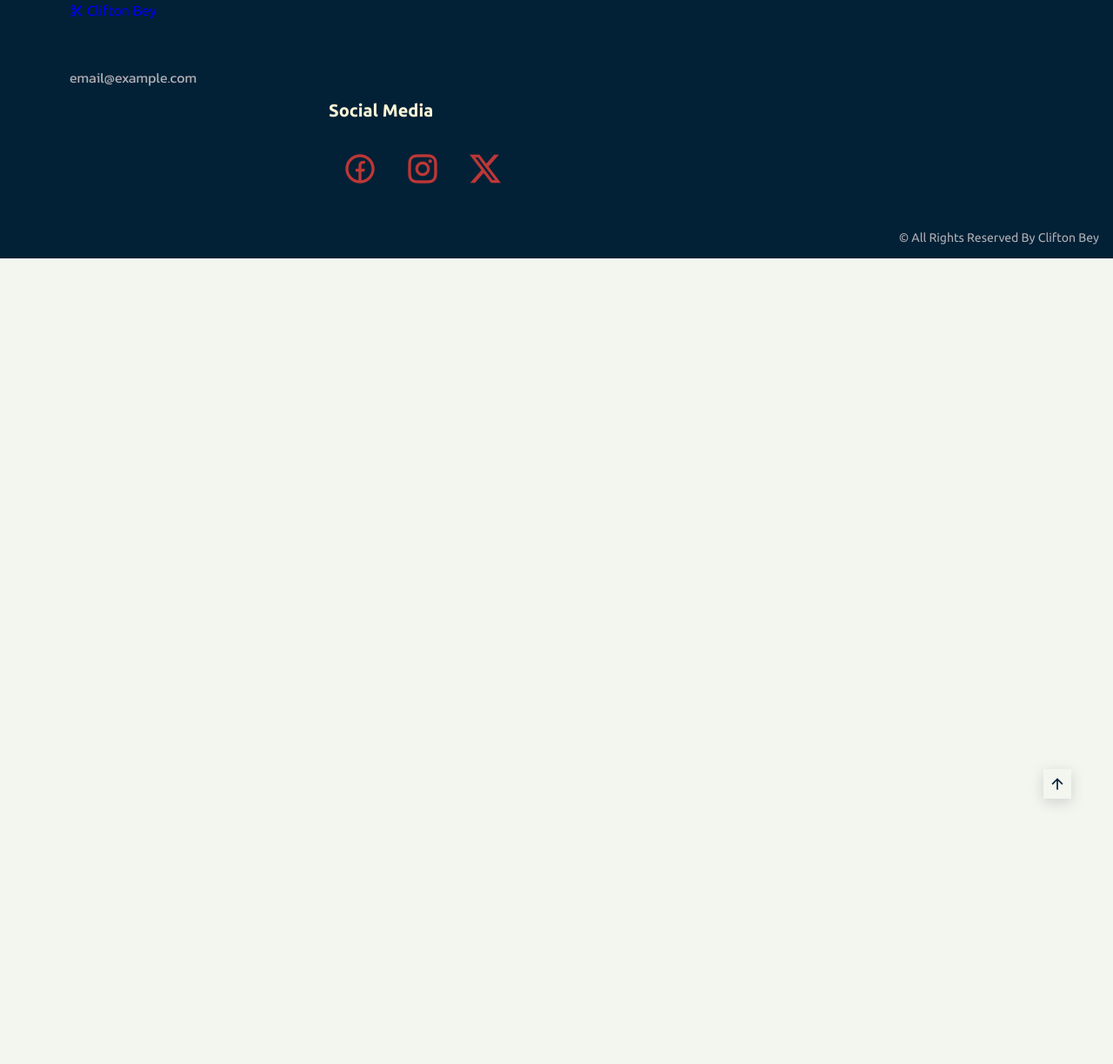
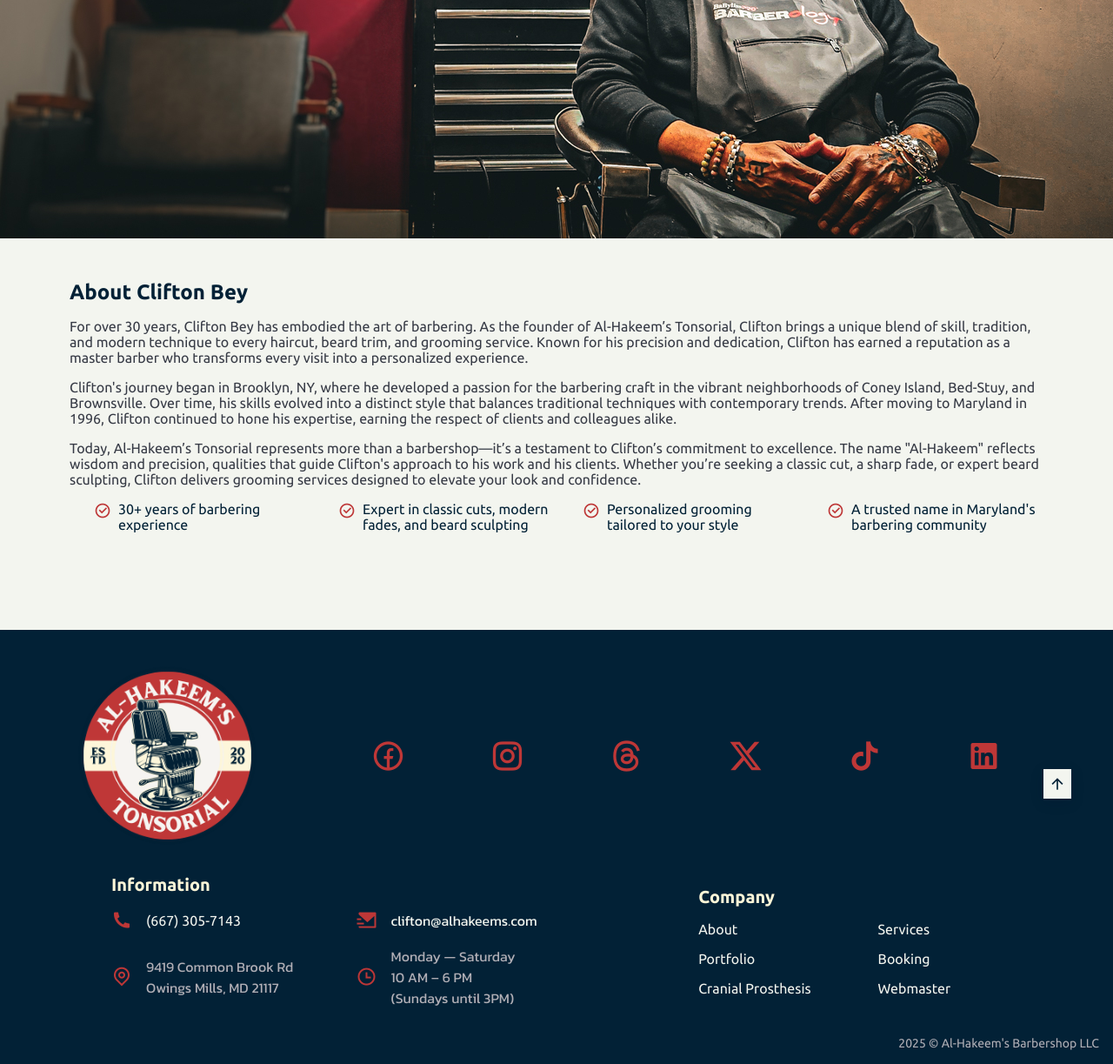
Before and after one commit to nick-poole/cliftonbey, a plain HTML site: page about.html in a window 1280 px wide. Shown: the part 282-1505 px from the top of the page at 87% size. Before the commit the page ends 800 px from the top, so only its background shows below. Drawn offline with nearby package versions, Linux system fonts and the light colour scheme.

Commit message:
feat: update homepage about section and begin /about.html construction

```diff
--- a/about.html
+++ b/about.html
@@ -29,8 +29,7 @@
 		<header class="header" id="header">
 			<nav class="nav container">
 				<a href="/index.html" class="nav__logo">
-					<i class="ri-scissors-fill"></i>
-					<span>Clifton Bey</span>
+					<img src="assets/images/logo/500/bar-bgrm-500x500.png" alt="" />
 				</a>
 
 				<div class="nav__menu" id="nav-menu">
@@ -73,92 +72,203 @@
 				</div>
 			</nav>
 		</header>
-		<main class="about">
+		<!-- <main class="about">
 			<div class="hero about__hero"></div>
 			<hgroup>
 				<h1 class="heading">About Clifton</h1>
 				<h2 class="subheading">Subhead</h2>
 			</hgroup>
 			<section></section>
+		</main> -->
+
+		<div class="hero about__hero">
+			<hgroup>
+				<h1 class="heading">Clifton Bey</h1>
+				<h2 class="subheading">A Legacy of Precision and Craftsmanship</h2>
+			</hgroup>
+		</div>
+		<main id="cranial">
+			<article id="cranialArticle">
+				<div class="container">
+					<section class="article__section">
+						<h2>About Clifton Bey</h2>
+
+						<p>
+							For over 30 years, Clifton Bey has embodied the art of barbering. As the founder of
+							Al-Hakeem’s Tonsorial, Clifton brings a unique blend of skill, tradition, and modern
+							technique to every haircut, beard trim, and grooming service. Known for his precision and
+							dedication, Clifton has earned a reputation as a master barber who transforms every visit
+							into a personalized experience.
+						</p>
+
+						<p>
+							Clifton's journey began in Brooklyn, NY, where he developed a passion for the barbering
+							craft in the vibrant neighborhoods of Coney Island, Bed-Stuy, and Brownsville. Over time,
+							his skills evolved into a distinct style that balances traditional techniques with
+							contemporary trends. After moving to Maryland in 1996, Clifton continued to hone his
+							expertise, earning the respect of clients and colleagues alike.
+						</p>
+
+						<p>
+							Today, Al-Hakeem’s Tonsorial represents more than a barbershop—it’s a testament to Clifton’s
+							commitment to excellence. The name "Al-Hakeem" reflects wisdom and precision, qualities that
+							guide Clifton's approach to his work and his clients. Whether you’re seeking a classic cut,
+							a sharp fade, or expert beard sculpting, Clifton delivers grooming services designed to
+							elevate your look and confidence.
+						</p>
+						<ul class="list grid cranial__list-grid">
+							<li class="list__item">
+								<i class="ri-checkbox-circle-line"></i>
+								30+ years of barbering experience
+							</li>
+							<li class="list__item">
+								<i class="ri-checkbox-circle-line"></i>
+								Expert in classic cuts, modern fades, and beard sculpting
+							</li>
+							<li class="list__item">
+								<i class="ri-checkbox-circle-line"></i>
+								Personalized grooming tailored to your style
+							</li>
+							<li class="list__item">
+								<i class="ri-checkbox-circle-line"></i>
+								A trusted name in Maryland's barbering community
+							</li>
+						</ul>
+					</section>
+				</div>
+			</article>
 		</main>
 		<!--========== FOOTER ==========-->
 		<footer class="footer">
 			<div class="footer__container container grid">
-				<div>
+				<div class="footer__masthead">
 					<a href="#" class="footer__logo">
-						<i class="ri-scissors-fill"></i>
-						<span>Clifton Bey</span>
+						<span class="visually-hidden">Al-Hakeem's Tonsorial Emblem</span>
+						<img src="assets/images/logo/500/emblem-bgrm-500x500.png" alt="" />
 					</a>
 
-					<p class="footer__description">
-						<br />
-					</p>
+					<!-- <p class="footer__description">The Art of Barbering, Perfected</p> -->
+				</div>
+				<div class="footer__social-box">
+					<div class="footer__social">
+						<a
+							href="https://www.facebook.com/alhakeemthebarber?mibextid=LQQJ4d"
+							title="View Clifton's Facebook Page"
+							target="_blank"
+							rel="noopener"
+							class="footer__social-link">
+							<i class="ri-facebook-circle-line"></i>
+						</a>
 
-					<address class="footer__email">email@example.com</address>
+						<a
+							href="https://www.instagram.com/alhakeemthebarber/"
+							title="Follow Clifton on Instagram"
+							target="_blank"
+							rel="noopener"
+							class="footer__social-link">
+							<i class="ri-instagram-line"></i>
+						</a>
+						<a
+							href="https://www.threads.net/@alhakeemthebarber"
+							title="Follow Clifton on Threads"
+							target="_blank"
+							rel="noopener"
+							class="footer__social-link">
+							<i class="ri-threads-line"></i>
+						</a>
+
+						<a
+							href="https://x.com/CliffAlHakeem"
+							title="Follow Clifton on X"
+							target="_blank"
+							rel="noopener"
+							class="footer__social-link">
+							<i class="ri-twitter-x-fill"></i>
+						</a>
+
+						<a href="#" title="Follow Clifton on TikTok" target="_blank" class="footer__social-link">
+							<i class="ri-tiktok-fill"></i>
+						</a>
+
+						<a
+							href="https://www.linkedin.com/in/clifton-al-hakeem-bey-970833a2/"
+							title="Follow Clifton on LinkedIn"
+							target="_blank"
+							rel="noopener"
+							class="footer__social-link">
+							<i class="ri-linkedin-box-fill"></i>
+						</a>
 					</div>
-
+				</div>
+			</div>
 			<div class="footer__content grid">
-					<div>
-						<h3 class="footer__title">Company</h3>
-
-						<ul class="footer__links">
+				<div class="footer__information">
+					<h3 class="footer__title">Information</h3>
+					<ul class="footer__list">
 						<li>
-								<a href="#about" class="footer__link">About</a>
+							<i class="ri-phone-fill"></i>
+							<a
+								href="tel:667-305-7143"
+								class="footer__link"
+								title="667-305-7143"
+								aria-label="Telephone Number: 6 6 7. 3 0 5. 7 1 4 3.">
+								(667) 305-7143
+							</a>
 						</li>
 
 						<li>
-								<a href="#services" class="footer__link">Services</a>
+							<i class="ri-mail-send-fill"></i>
+
+							<address class="footer__email">
+								<a href="mailto:clifton@alhakeems.com" class="footer__link">clifton@alhakeems.com</a>
+							</address>
 						</li>
-
 						<li>
-								<a href="#projects" class="footer__link">Portfolio</a>
-							</li>
-						</ul>
-					</div>
-
-					<div>
-						<h3 class="footer__title">Information</h3>
-
-						<ul class="footer__list">
-							<li>
+							<i class="ri-map-pin-line"></i>
 							<address class="footer__info">
-									537 Paper Street
+								9419 Common Brook Rd
 								<br />
-									Owings Mills, MD
+								Owings Mills, MD 21117
 							</address>
 						</li>
 
 						<li>
-								<address class="footer__info">9AM - 11PM</address>
+							<i class="ri-time-line"></i>
+							<address class="footer__info">
+								Monday &mdash; Saturday
+								<br />
+								10 AM &ndash; 6 PM
+								<br />
+								(Sundays until 3PM)
+							</address>
 						</li>
 					</ul>
 				</div>
+				<div class="footer__company">
+					<h3 class="footer__title">Company</h3>
+					<ul class="footer__links">
+						<li>
+							<a href="#about" class="footer__link" title="About">About</a>
+						</li>
 
-					<div>
-						<h3 class="footer__title">Social Media</h3>
+						<li>
+							<a href="#services" class="footer__link" title="Services">Services</a>
+						</li>
 
-						<div class="footer__social">
-							<a
-								href="#"
-								title="View Clifton's Facebook Page"
-								target="_blank"
-								class="footer__social-link">
-								<i class="ri-facebook-circle-line"></i>
-							</a>
+						<li>
+							<a href="#projects" class="footer__link" title="Portfolio">Portfolio</a>
+						</li>
+						<li><a href="#" class="footer__link">Booking</a></li>
+						<li><a href="/cranial-prosthesis.html" class="footer__link">Cranial Prosthesis</a></li>
 
-							<a href="#" title="Follow Clifton on Instagram" target="_blank" class="footer__social-link">
-								<i class="ri-instagram-line"></i>
-							</a>
-
-							<a href="#" title="Follow CLifton on X" target="_blank" class="footer__social-link">
-								<i class="ri-twitter-x-fill"></i>
-							</a>
-						</div>
-					</div>
+						<li>
+							<a href="https://nickpoole.dev" class="footer__link" title="Webmaster">Webmaster</a>
+						</li>
+					</ul>
 				</div>
 			</div>
 
-			<span class="footer__copy">&#169; All Rights Reserved By Clifton Bey</span>
+			<span class="footer__copy">2025 &#169; Al-Hakeem's Barbershop LLC</span>
 		</footer>
 
 		<!--========== SCROLL UP ==========-->
--- a/assets/css/styles.css
+++ b/assets/css/styles.css
@@ -357,7 +357,6 @@ img {
 	width: fit-content;
 	display: flex;
 	flex-direction: column;
-
 	align-items: end;
 	text-align: right;
 	gap: 1rem;
@@ -519,8 +518,11 @@ img {
 } */
 
 /*=============== ABOUT ===============*/
+.about.section {
+	padding-block: 4rem 1rem;
+}
 .about__container {
-	row-gap: 8rem;
+	row-gap: 1rem;
 }
 
 .about__data {
@@ -582,7 +584,7 @@ img {
 }
 
 .about__img-2 {
-	width: 350px;
+	width: 650px;
 	margin-right: 2.5rem;
 }
 
@@ -876,6 +878,14 @@ img {
 .black__section li {
 	color: var(--white-color);
 }
+
+.about__hero {
+	margin-top: 3.5rem;
+	height: 500px;
+	background-image: url('/assets/images/about-hero.jpg');
+	background-position: 80% 50%;
+}
+
 /*=============== CRANIAL ===============*/
 .cranial__hero {
 	height: 400px;
@@ -1183,14 +1193,14 @@ ol li::before {
 	}
 
 	.about__list {
-		grid-template-columns: repeat(1, 200px);
+		grid-template-columns: repeat(1, 300px);
 	}
 	.about__img-1 {
 		width: 150px;
 		left: 4rem;
 	}
 	.about__img-2 {
-		width: 200px;
+		width: 300px;
 		margin-right: 0;
 	}
 
@@ -1224,10 +1234,13 @@ ol li::before {
 /* For medium devices */
 @media screen and (min-width: 540px) {
 	.home__container,
-	.about__container,
 	.services__container,
 	.projects__container {
 		grid-template-columns: 360px;
+		justify-content: center;
+	}
+	.about__container {
+		grid-template-columns: 500px;
 		justify-content: center;
 	}
 	.contact__data {
@@ -1288,7 +1301,7 @@ ol li::before {
 	}
 
 	.nav {
-		height: calc(var(--header-height) + 2rem);
+		height: calc(var(--header-height) + 1rem);
 	}
 	.nav__toggle,
 	.nav__close {
@@ -1361,9 +1374,9 @@ ol li::before {
 	}
 
 	.about__container {
-		grid-template-columns: repeat(2, 480px);
-		column-gap: 9rem;
-		padding-block: 9rem 2rem;
+		grid-template-columns: 650px 420px;
+		column-gap: 3rem;
+		padding-block: 4rem 3rem;
 	}
 	.about__images {
 		order: -1;
@@ -1375,7 +1388,7 @@ ol li::before {
 		left: 11rem;
 	}
 	.about__img-2 {
-		width: 470px;
+		width: 650px;
 	}
 	.about__data,
 	.about__data :is(.section__title, .section__subtitle) {
```
Also changed, not shown: index.html (+1 -1 lines), README.md, assets/images/about-hero.jpg (added), assets/images/apothecary-87.jpg (added). Lines whose indentation alone changed are shown as unchanged.
